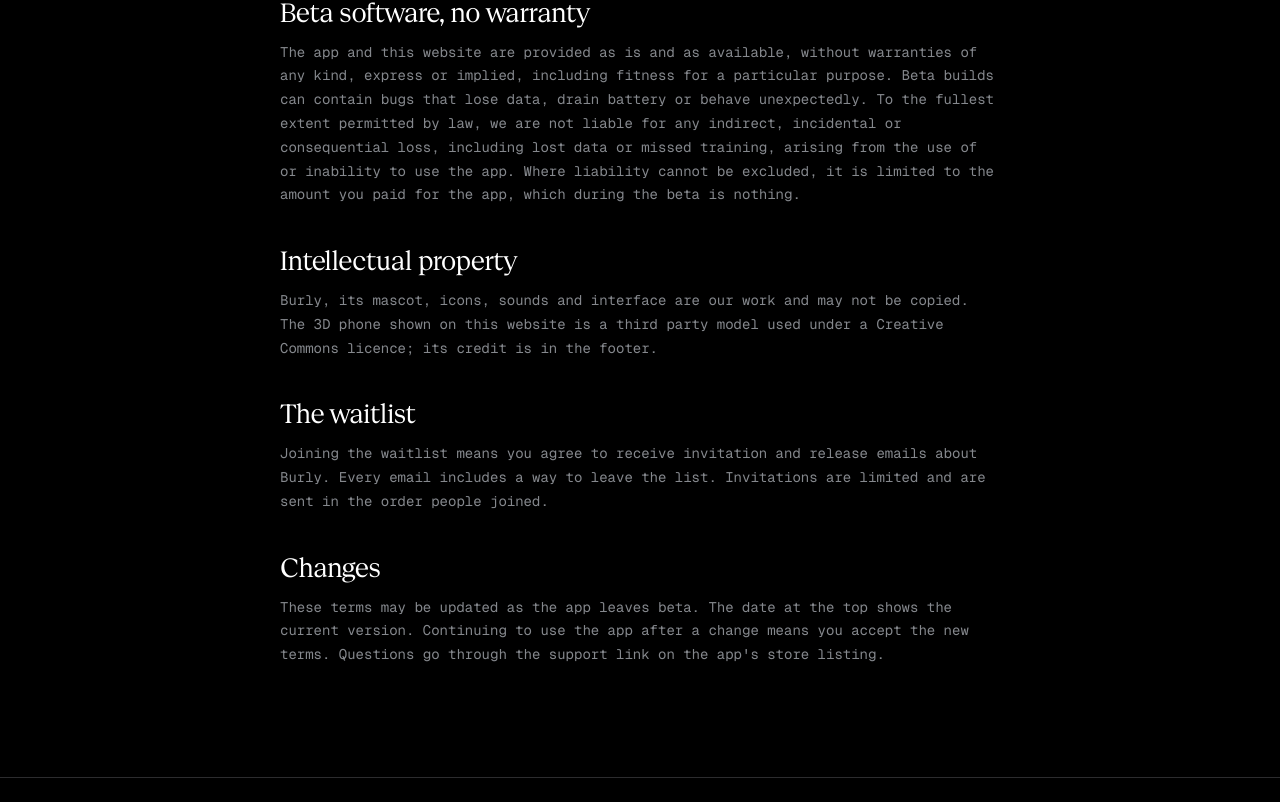
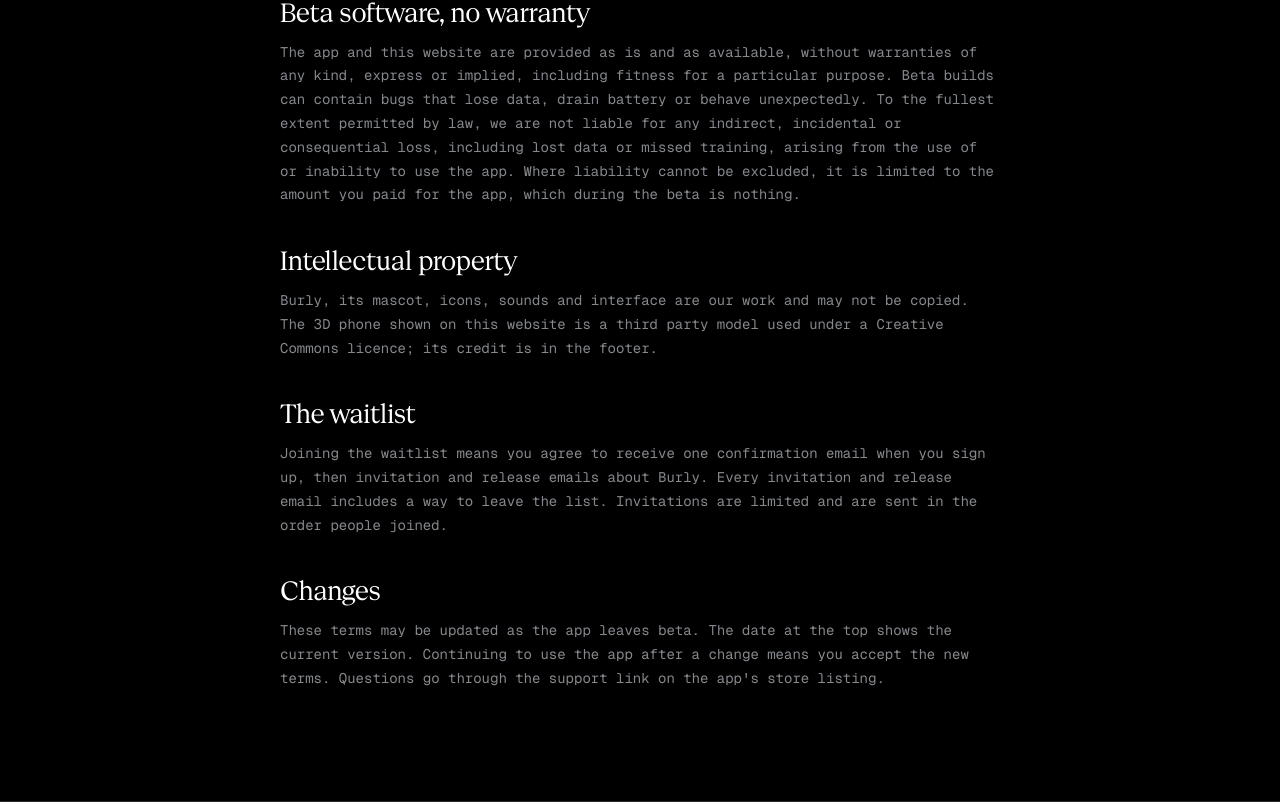
Before and after one commit to DebojyotiChakraborty/burly-site, a Next.js app: page /terms in a window 1280 px wide. Shown: the part 1334-2136 px from the top of the page. Built offline with nearby package versions, Linux system fonts and the light colour scheme.

Commit message:
docs(terms): a confirmation email is sent at signup

```diff
--- a/app/terms/page.tsx
+++ b/app/terms/page.tsx
@@ -12,7 +12,7 @@ export default function TermsPage() {
     <LegalPage
       eyebrow="Terms of use"
       title="Plain terms for a beta."
-      updated="1 November 2026"
+      updated="15 November 2026"
       intro="By installing Burly or joining the waitlist you agree to these terms. They are short because the app is simple: it runs on your phone, keeps your data there, and is free while in beta."
     >
       <h2>The app</h2>
@@ -46,7 +46,7 @@ export default function TermsPage() {
       <p>Burly, its mascot, icons, sounds and interface are our work and may not be copied. The 3D phone shown on this website is a third party model used under a Creative Commons licence; its credit is in the footer.</p>
 
       <h2>The waitlist</h2>
-      <p>Joining the waitlist means you agree to receive invitation and release emails about Burly. Every email includes a way to leave the list. Invitations are limited and are sent in the order people joined.</p>
+      <p>Joining the waitlist means you agree to receive one confirmation email when you sign up, then invitation and release emails about Burly. Every invitation and release email includes a way to leave the list. Invitations are limited and are sent in the order people joined.</p>
 
       <h2>Changes</h2>
       <p>These terms may be updated as the app leaves beta. The date at the top shows the current version. Continuing to use the app after a change means you accept the new terms. Questions go through the support link on the app&apos;s store listing.</p>
```
